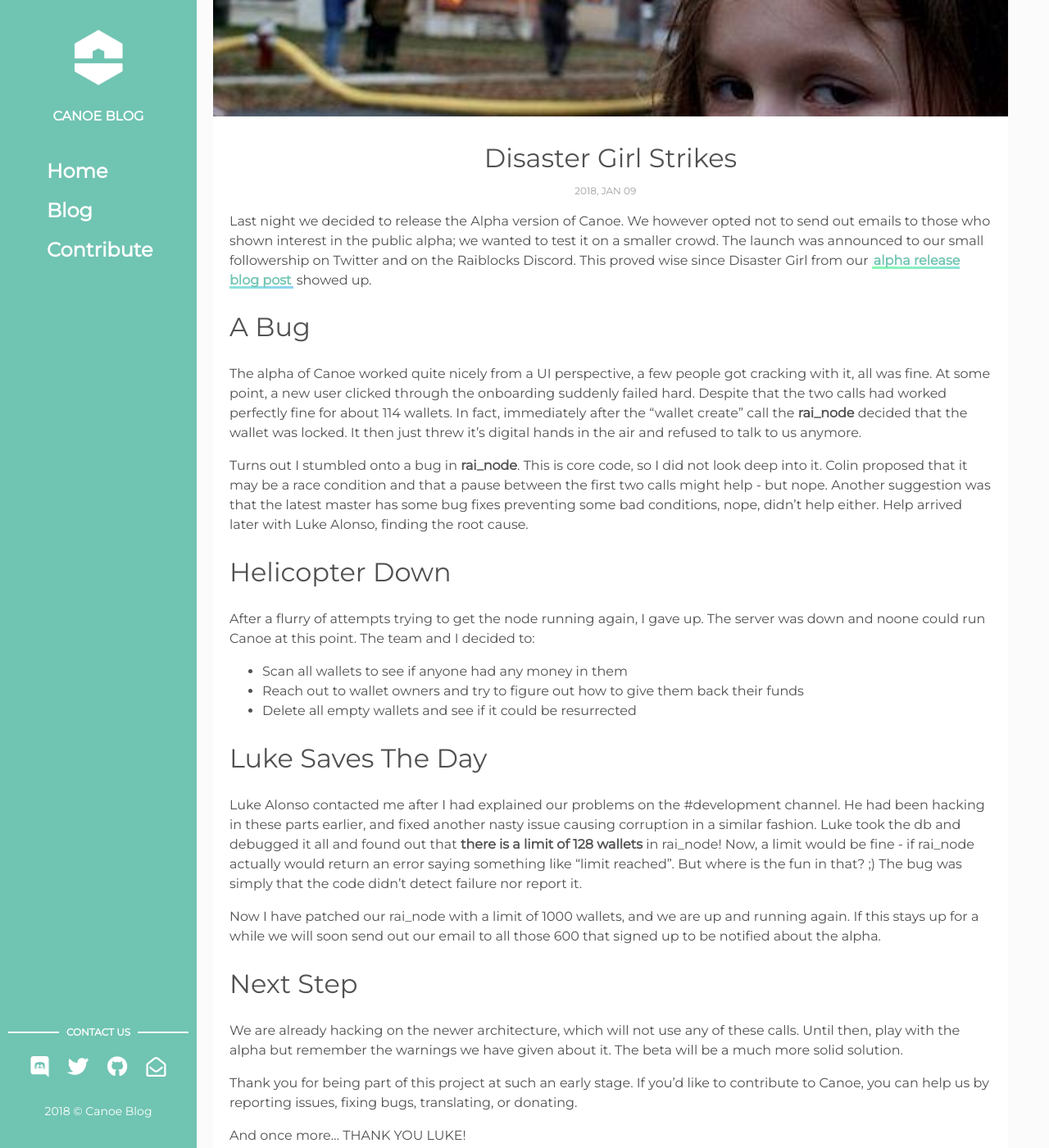
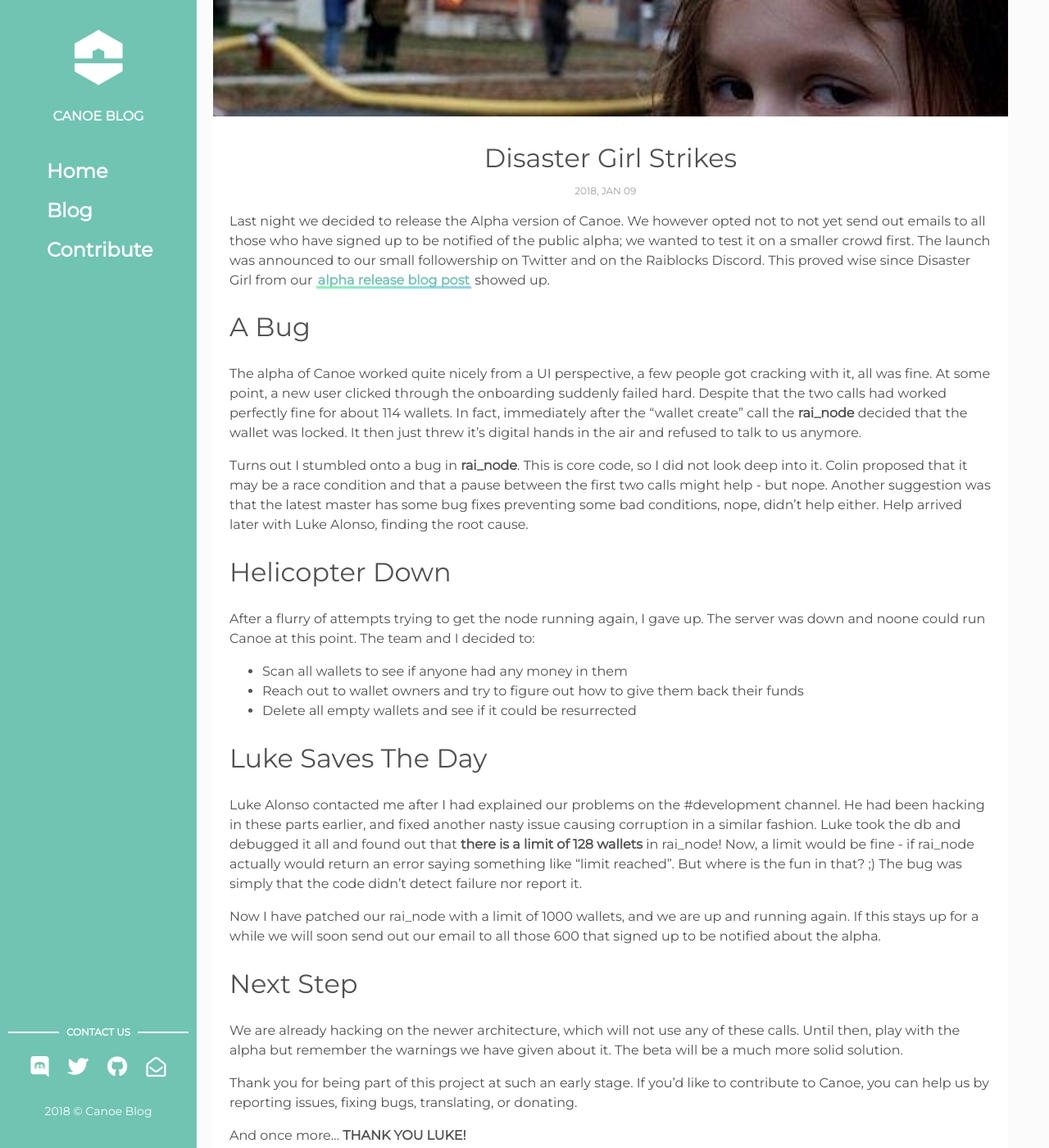
Before and after one commit to getcanoe/website, a Jekyll site: the page built from _posts/2018-01-09-disaster-girl-strikes.markdown, in a window 1280 px wide and 1400 px high, scrolled down 378 px. Shown: the whole window at 82% size. Built offline with Jekyll 4.4.1, drawn with Linux system fonts in a browser that asks for light colours; nearby versions of some CDN libraries.

Commit message:
Small tweaks to article

```diff
--- a/_posts/2018-01-09-disaster-girl-strikes.markdown
+++ b/_posts/2018-01-09-disaster-girl-strikes.markdown
@@ -8,7 +8,7 @@ author: gokr
 tags: [canoe, mobile, launch, alpha] # add tag
 ---
 
-Last night we decided to release the Alpha version of Canoe. We however opted not to send out emails to those who shown interest in the public alpha; we wanted to test it on a smaller crowd. The launch was announced to our small followership on Twitter and on the Raiblocks Discord. This proved wise since Disaster Girl from our [alpha release blog post](https://getcanoe.io/2018/01/08/canoe-first-mobile-wallet-for-raiblocks.html) showed up.
+Last night we decided to release the Alpha version of Canoe. We however opted not to not yet send out emails to all those who have signed up to be notified of the public alpha; we wanted to test it on a smaller crowd first. The launch was announced to our small followership on Twitter and on the Raiblocks Discord. This proved wise since Disaster Girl from our [alpha release blog post](https://getcanoe.io/2018/01/08/canoe-first-mobile-wallet-for-raiblocks.html) showed up.
 
 <!--more-->
 
@@ -34,7 +34,7 @@ We are already hacking on the newer architecture, which will not use any of thes
 
 Thank you for being part of this project at such an early stage. If you'd like to contribute to Canoe, you can help us by reporting issues, fixing bugs, translating, or donating.
 
-And once more... THANK YOU LUKE!
+And once more... **THANK YOU LUKE!**
 
 Regards, the Canoe Team
 
```
